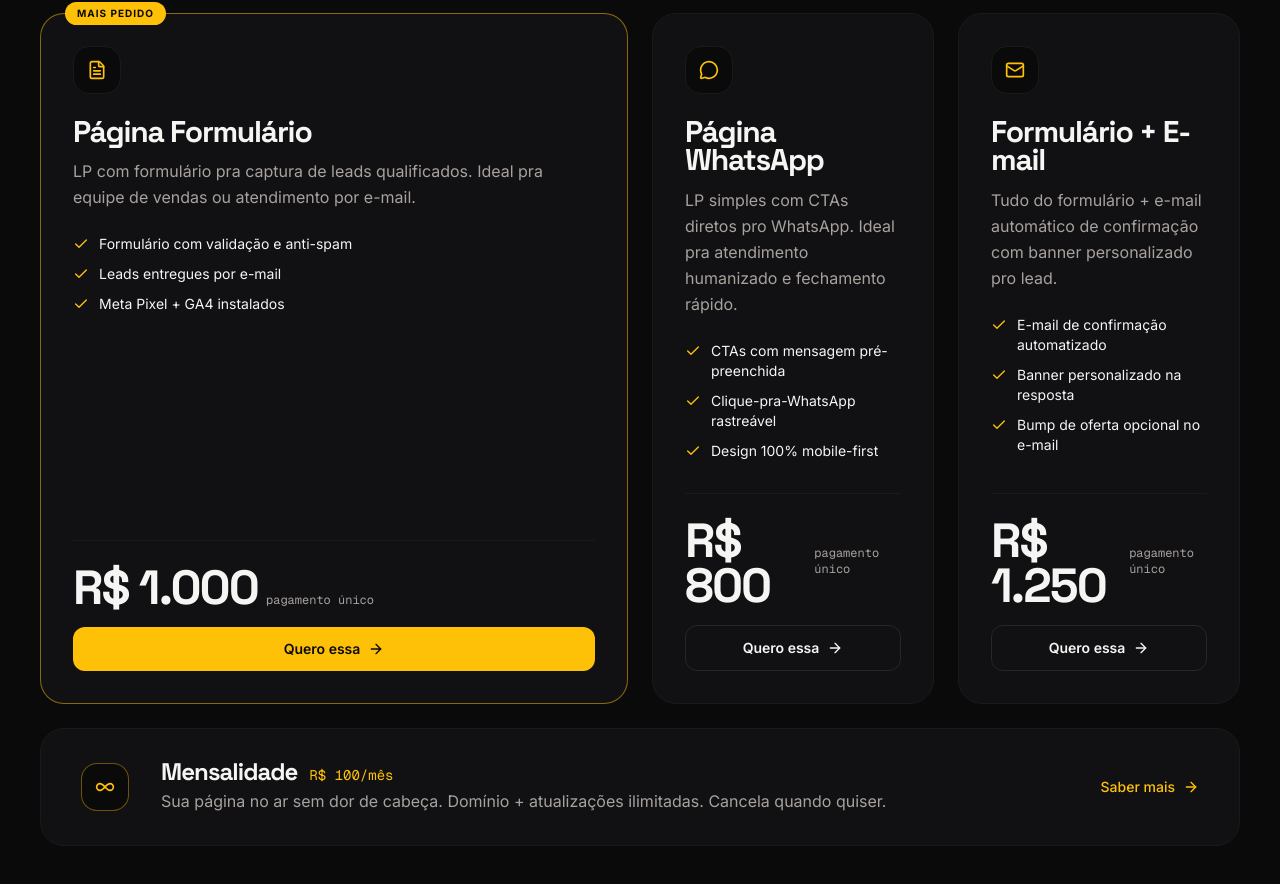
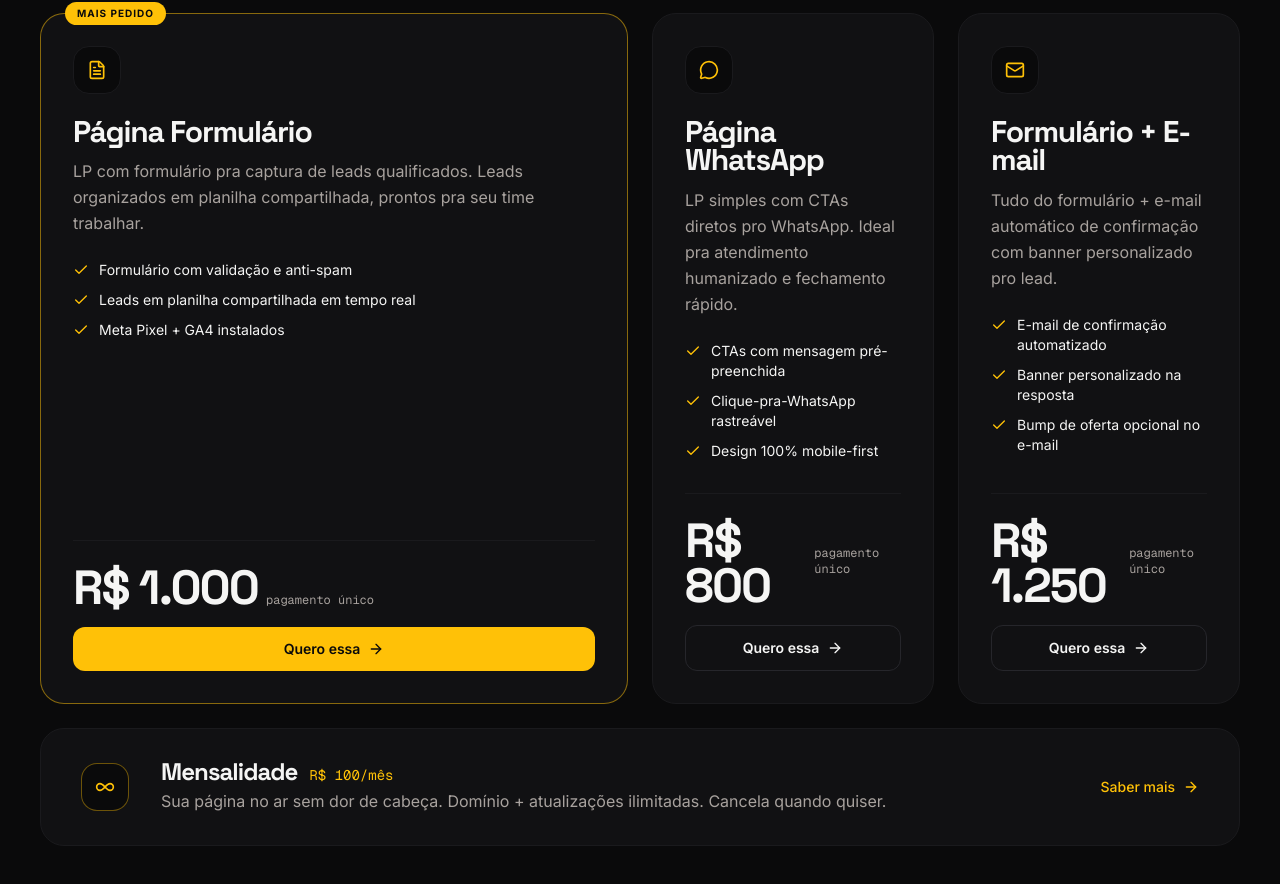
Before and after one commit to expandads/site, a Next.js app: page / in a window 1280 px wide. Shown: the part 3552-4436 px from the top of the page. Built offline with nearby package versions, Linux system fonts and the light colour scheme; no server answers.

Commit message:
copy(solutions): 'entregues por e-mail' -> 'em planilha compartilhada em tempo real' (Google Sheets)

```diff
--- a/components/sections/solutions.tsx
+++ b/components/sections/solutions.tsx
@@ -26,11 +26,11 @@ const products: Product[] = [
     tag: "pagamento único",
     badge: "Mais pedido",
     description:
-      "LP com formulário pra captura de leads qualificados. Ideal pra equipe de vendas ou atendimento por e-mail.",
+      "LP com formulário pra captura de leads qualificados. Leads organizados em planilha compartilhada, prontos pra seu time trabalhar.",
     icon: FileText,
     features: [
       "Formulário com validação e anti-spam",
-      "Leads entregues por e-mail",
+      "Leads em planilha compartilhada em tempo real",
       "Meta Pixel + GA4 instalados",
     ],
     featured: true,
```
